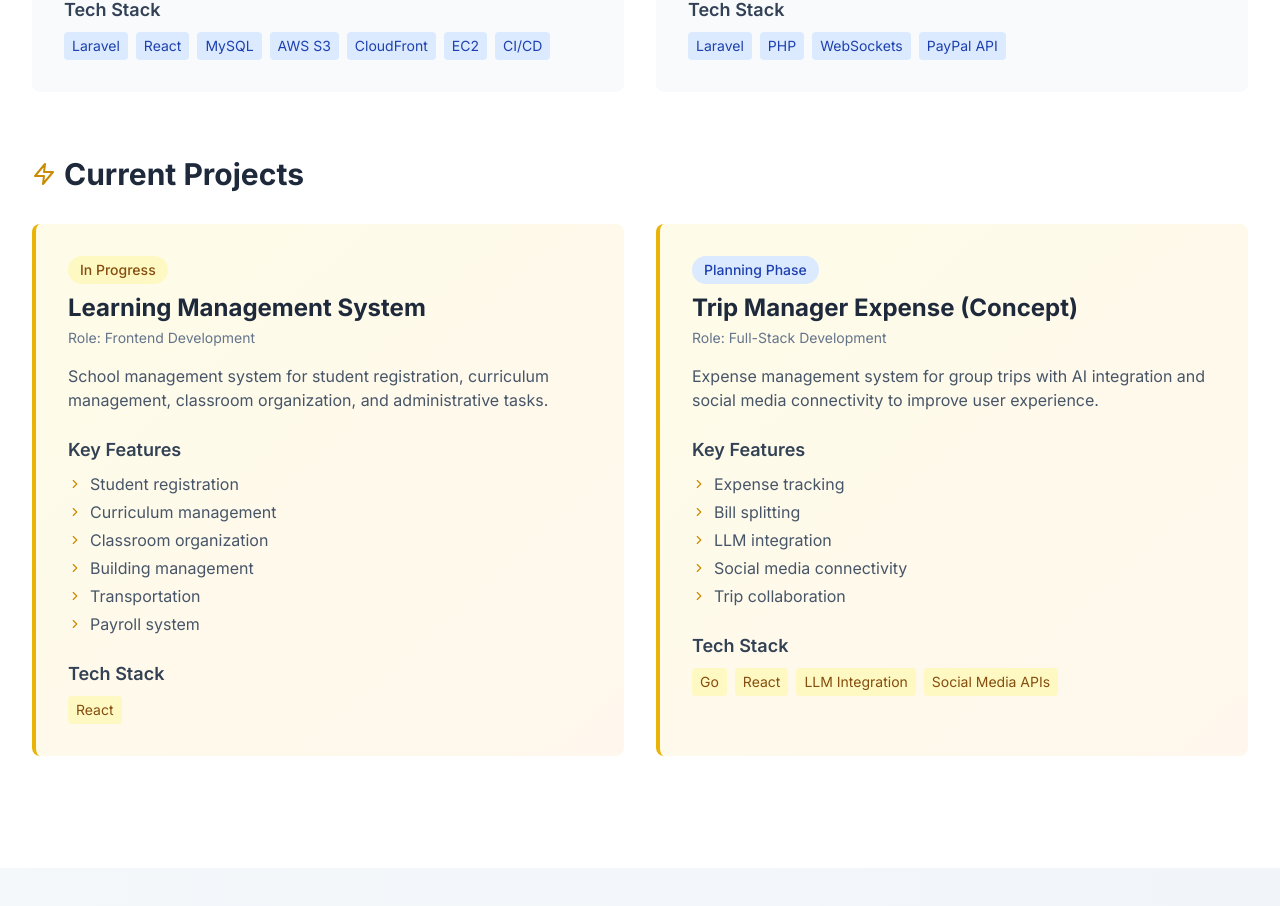
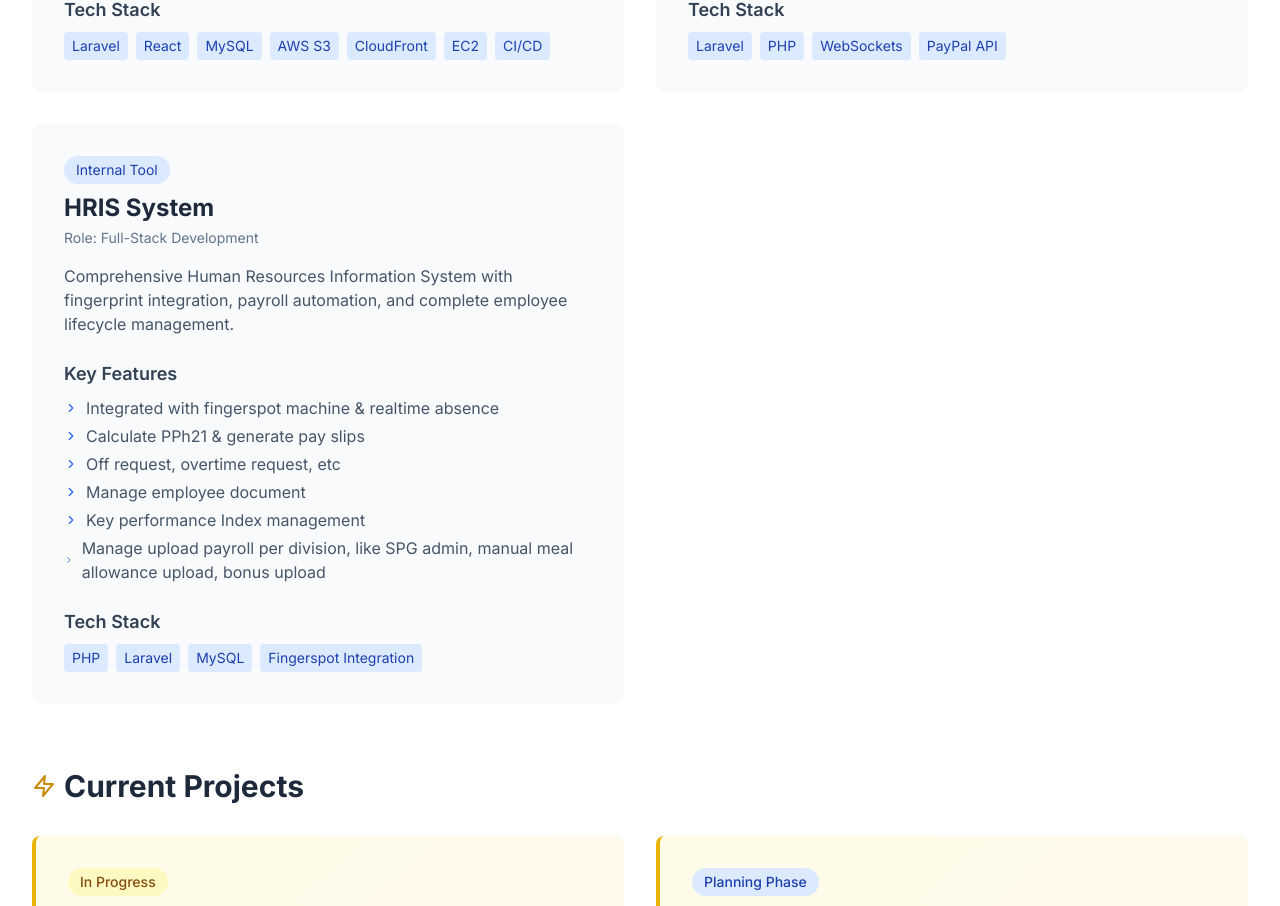
Before and after one commit to jonathanch96/jonathan-portfolio, a Next.js app: page / in a window 1280 px wide. Shown: the part 5896-6802 px from the top of the page. Built offline with nearby package versions, Linux system fonts and the light colour scheme; no server answers.

Commit message:
Add HRIS System details to README and index.js; include features and technologies for comprehensive employee management

```diff
--- a/pages/index.js
+++ b/pages/index.js
@@ -311,6 +311,22 @@ export default function Home() {
       ],
       url: 'https://snuffle.app',
       type: 'Mobile Platform',
+    },
+    {
+      title: 'HRIS System',
+      role: 'Full-Stack Development',
+      description:
+        'Comprehensive Human Resources Information System with fingerprint integration, payroll automation, and complete employee lifecycle management.',
+      tech: ['PHP', 'Laravel', 'MySQL', 'Fingerspot Integration'],
+      features: [
+        'Integrated with fingerspot machine & realtime absence',
+        'Calculate PPh21 & generate pay slips',
+        'Off request, overtime request, etc',
+        'Manage employee document',
+        'Key performance Index management',
+        'Manage upload payroll per division, like SPG admin, manual meal allowance upload, bonus upload',
+      ],
+      type: 'Internal Tool',
     },
   ]
 
```
Also changed, not shown: 1 other file (tests, documents, lock files or other folders).
